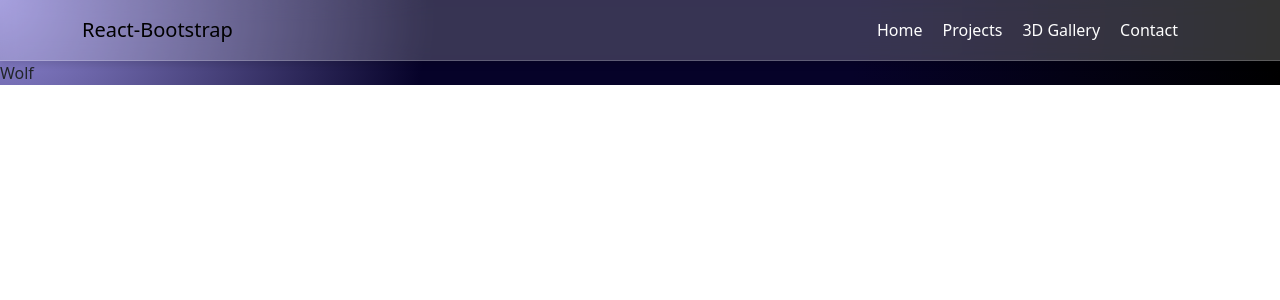
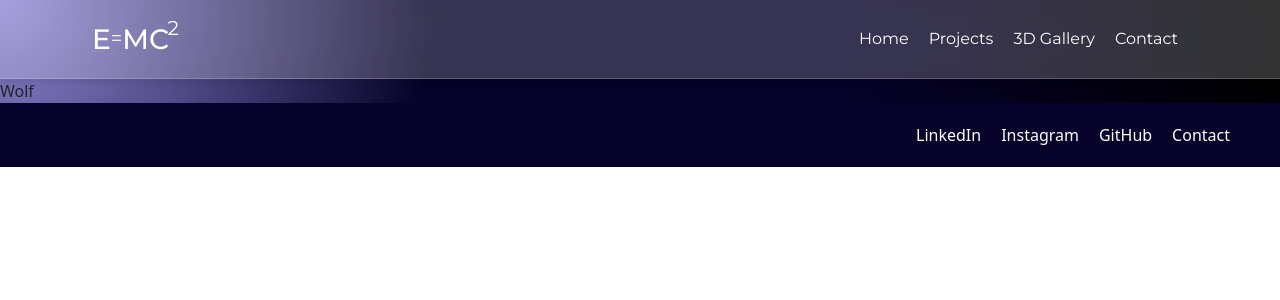
Before and after one commit to maxiscor7/portfolio-3d, a React (Vite) app: page /wolf-gym in a window 1280 px wide. Shown: the top 300 px of the page. Built offline with nearby package versions, Linux system fonts and the light colour scheme.

Commit message:
adding footer, but not finish

```diff
--- a/src/App.jsx
+++ b/src/App.jsx
@@ -12,6 +12,7 @@ import Law from './pages/Law/Law';
 import Wolf from './pages/Wolf/Wolf';
 import NavbrowserBst from './components/Navbrowser/NavbrowserBst';
 import 'bootstrap/dist/css/bootstrap.min.css';
+import Footer from './components/Footer/Footer';
 function App() {
 
   return (
@@ -32,6 +33,7 @@ function App() {
         <Route path='/law' element={<Law/>}/>
         <Route path='/wolf-gym' element={<Wolf/>}/>
       </Routes>
+      <Footer/>
     </Router>
     </div>
   )
--- /dev/null
+++ b/src/components/Footer/Footer.css
@@ -0,0 +1,33 @@
+.footer {
+    background-color: #060229;
+    color: white;
+    padding: 20px;
+    text-align: center;
+}
+
+.footer-container {
+    max-width: 1200px;
+    margin: 0 auto;
+    display: flex;
+    justify-content: space-between;
+    align-items: center;
+}
+
+.footer-info p {
+    margin: 5px 0;
+}
+
+.footer-links {
+    display: flex;
+}
+
+.footer-link {
+    color: white;
+    margin: 0 10px;
+    text-decoration: none;
+    transition: color 0.3s;
+}
+
+.footer-link:hover {
+    color: #0879cf; /* Slight hover effect matching the gradient */
+}
--- /dev/null
+++ b/src/components/Footer/Footer.jsx
@@ -0,0 +1,22 @@
+import React from 'react';
+import './Footer.css';
+
+const Footer = () => {
+    return (
+        <footer className="footer">
+            <div className="footer-container">
+                <div className="footer-info">
+
+                </div>
+                <div className="footer-links">
+                    <a href="https://www.linkedin.com/in/maximiliano-enrique-cornalba-1a2429184/" target="_blank" rel="noopener noreferrer" aria-label="LinkedIn de Enrique Maximiliano Cornalba" className="footer-link">LinkedIn</a>
+                    <a href="https://www.instagram.com/cornalbamaxi/" target="_blank" rel="noopener noreferrer" aria-label="Instagram de Enrique Maximiliano Cornalba" className="footer-link">Instagram</a>
+                    <a href="https://github.com/maxiscor7" target="_blank" rel="noopener noreferrer" aria-label="Github de Enrique Maximiliano Cornalba" className="footer-link">GitHub</a>
+                    <a href="mailto:enrique.cornalba@hotmail.com" className="footer-link">Contact</a>
+                </div>
+            </div>
+        </footer>
+    );
+};
+
+export default Footer;
--- a/src/components/Navbrowser/NavbrowserBst.css
+++ b/src/components/Navbrowser/NavbrowserBst.css
@@ -4,6 +4,21 @@
     -webkit-backdrop-filter: blur(10px);
     border-bottom: 1px solid rgba(255, 255, 255, 0.2);
     box-shadow: 0 4px 6px rgba(0, 0, 0, 0.1);
+    font-family: "Montserrat", sans-serif;
+}
+.logoText{
+    color: #fff;
+    display: flex;
+    justify-content: center;
+    font-family: "Montserrat", sans-serif;
+    margin-left: 10px;
+    margin-top: 10px;
+    position: relative;
+}
+.label2{
+    position: absolute;
+    right: -10px;
+    top: -10px;
 }
 
 #enlaces {
--- a/src/components/Navbrowser/NavbrowserBst.jsx
+++ b/src/components/Navbrowser/NavbrowserBst.jsx
@@ -9,7 +9,12 @@ const NavBar = () => {
     return (
         <Navbar expand="lg" className="custom-navbar">
             <Container>
-                <Navbar.Brand href="/">React-Bootstrap</Navbar.Brand>
+                <Navbar.Brand href="/">
+                    <div className='logoText'>
+                        <h3>E</h3><label>=</label><h3>MC</h3>
+                        <label className='label2'>2</label>
+                    </div>
+                </Navbar.Brand>
                 <Navbar.Toggle aria-controls="basic-navbar-nav" />
                 <Navbar.Collapse id="basic-navbar-nav">
                     <Nav className="ms-auto custom-nav">
--- a/src/pages/Home/Home.jsx
+++ b/src/pages/Home/Home.jsx
@@ -20,7 +20,7 @@ const Home = () => {
       <section className='section-hero'>
         <div className='hero'>
           <div className='container-title'>
-            <h1>CORNALBA MAXIMILIANO</h1>
+            <h1>E. MAXIMILIANO CORNALBA</h1>
             <p>Greetings! Explore my story, projects, and skills. Dive into my portfolio and discover more!</p>
             <div className='container-social-links'>
               <a href="https://www.linkedin.com/in/maximiliano-enrique-cornalba-1a2429184/" target="_blank" rel="noopener noreferrer" aria-label="LinkedIn de Enrique Maximiliano Cornalba">
```
